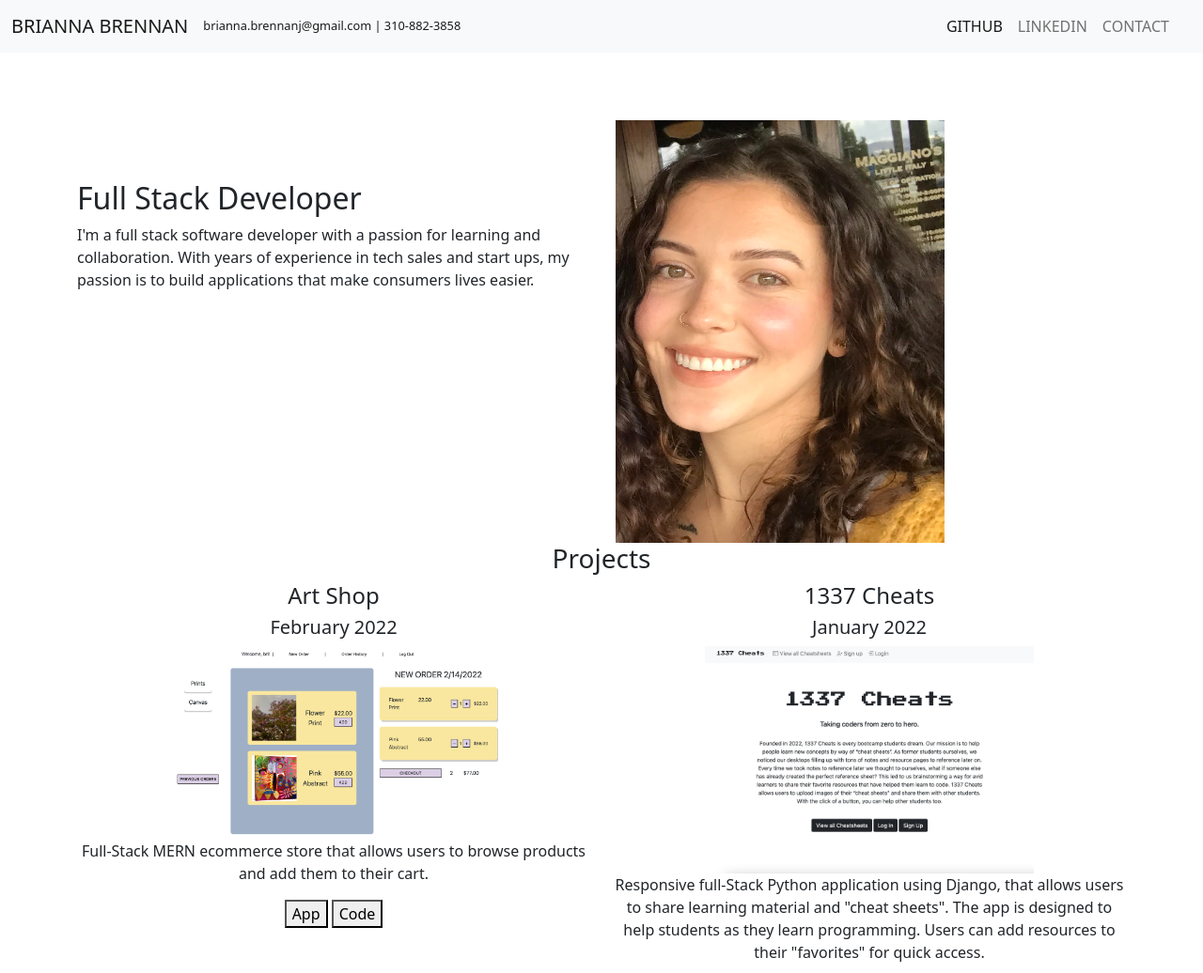
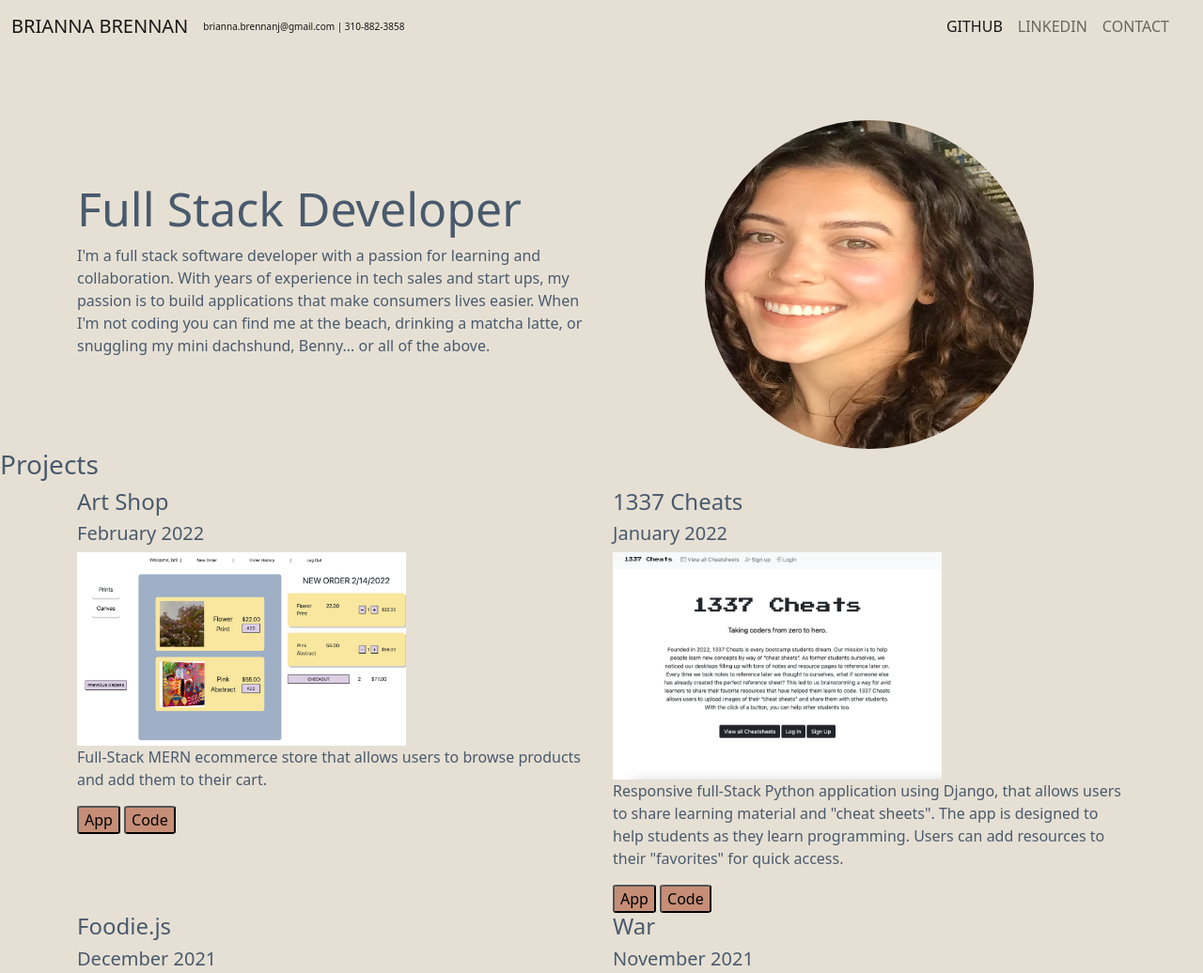
Before and after one commit to brianna-brennan/portfolio, a plain HTML site: page index.html in a window 1280 px wide. Shown: the top 1036 px of the page at 94% size. Drawn offline with nearby package versions, Linux system fonts and the light colour scheme.

Commit message:
Change color of background/nav/text/buttons. Change alignment of projects

```diff
--- a/index.html
+++ b/index.html
@@ -9,7 +9,7 @@
     <title>Brianna Brennan Portfolio</title>
 </head>
 <body>
-    <nav class="navbar navbar-light navbar-expand-lg bg-light fixed-top">
+    <nav id ="nav" class="navbar navbar-light navbar-expand-lg fixed-top" style="background-color: #E6E0D4">
         <div class="container-fluid">
             <a class="navbar-brand" href="#">BRIANNA BRENNAN</a>
             <a class="navbar-brand" id="contact-info" href="#">brianna.brennanj@gmail.com | 310-882-3858</a>
@@ -40,27 +40,29 @@
         <section>
         <div class="container">
             <div class="row">
-            <div class="col-md-6">
+                <div class="col">
             <h2 style="padding-top: 12rem;">Full Stack Developer</h2>
             <p>
                 I'm a full stack software developer with a passion for
                 learning and collaboration. With years of experience in
                 tech sales and start ups, my passion is to build applications
-                that make consumers lives easier.
+                that make consumers lives easier. When I'm not coding you can
+                find me at the beach, drinking a matcha latte, or snuggling my
+                mini dachshund, Benny... or all of the above.
             </p>
             </div>
-            <div class="col-sm-4" style= "text-align: center; padding-top: 8rem;">
-               <img id="profile-pic" src="public/Screen Shot 2022-03-24 at 3.55.48 PM.png" width="350" height="450">
+            <div class="col" style= "text-align: center; padding-top: 8rem;">
+               <img id="profile-pic" src="public/Screen Shot 2022-03-24 at 3.55.48 PM.png">
             </div>
             </div>
         </div>
         </section>
 
     <section>
-        <h3 style= "text-align: center;">Projects</h3>
+        <h3 style= "text-align: left;">Projects</h3>
         <div class="container">
             <div class="row">
-                <div class="col-sm" style= "text-align: center;">
+                <div class="col-sm" style= "text-align: left;">
                     <h4>Art Shop</h4>
                     <h5>February 2022</h5>
                     <img src= "public/Screen Shot 2022-02-14 at 2.40.28 AM.png" width="350">
@@ -68,7 +70,7 @@
                     <button href="https://mia-art-shop.herokuapp.com/">App</button>
                     <button href="https://github.com/brianna-brennan/art-shop">Code</button>
                 </div>
-            <div class="col-sm" style= "text-align: center;">
+            <div class="col-sm" style= "text-align: left;">
                     <h4>1337 Cheats</h4>
                     <h5>January 2022</h5>
                     <img src= "public/Screen Shot 2022-01-21 at 12.21.03 AM.png" width="350">
@@ -85,7 +87,7 @@
 
         <div class="container">
             <div class="row">
-                <div class="col-sm" style= "text-align: center;">
+                <div class="col-sm" style= "text-align: left;">
                     <h4>Foodie.js</h4>
                     <h5>December 2021</h5>
                     <img src= "public/Screen Shot 2021-12-22 at 10.48.48 PM.png" width="150">
@@ -94,7 +96,7 @@
                     <button href="https://foodie-js.herokuapp.com/">App</button>
                     <button href="hhttps://github.com/brianna-brennan/foodie.js">Code</button>
                 </div>
-            <div class="col-sm" style= "text-align: center;">
+            <div class="col-sm" style= "text-align: left;">
                     <h4>War</h4>
                     <h5>November 2021</h5>
                     <img src="public/Screen Shot 2021-11-30 at 9.18.12 PM.png" width="350">
--- a/style.css
+++ b/style.css
@@ -1,3 +1,53 @@
+/* @media all and (min-width: 1024px) and (max-width: 1280px) { }
+ @media all and (min-width: 768px) and (max-width: 1024px) { }
+ @media all and (min-width: 370px) and (max-width: 768px) { }
+ @media all and (max-width: 370px) { } */
+
+body {
+	background: rgb(230, 224, 212);
+}
 #contact-info {
-	font-size: 0.8rem;
+	font-size: 10px;
 }
+
+#nav {
+	background: rgb(230, 224, 212);
+}
+
+h2 {
+	color: rgb(73, 90, 109);
+	font-size: 50px;
+}
+p,
+h3,
+h4,
+h5 {
+	color: rgb(73, 90, 109);
+}
+
+#profile-pic {
+	width: 350px;
+	height: 350px;
+	border-radius: 50%;
+}
+
+button {
+	border-radius: 8%;
+
+	background-color: rgb(198, 142, 119);
+}
+
+@media all and (min-width: 370px) and (max-width: 768px) {
+	#profile-pic {
+		padding-top: 0.2rem;
+	}
+	h2 {
+		padding-top: 8rem;
+	}
+}
+
+@media all and (max-width: 370px) {
+	#profile-pic {
+		padding-top: 0.1rem;
+	}
+}
```
Also changed, not shown: public/Screen Shot 2022-03-26 at 2.01.29 PM.png (added).
